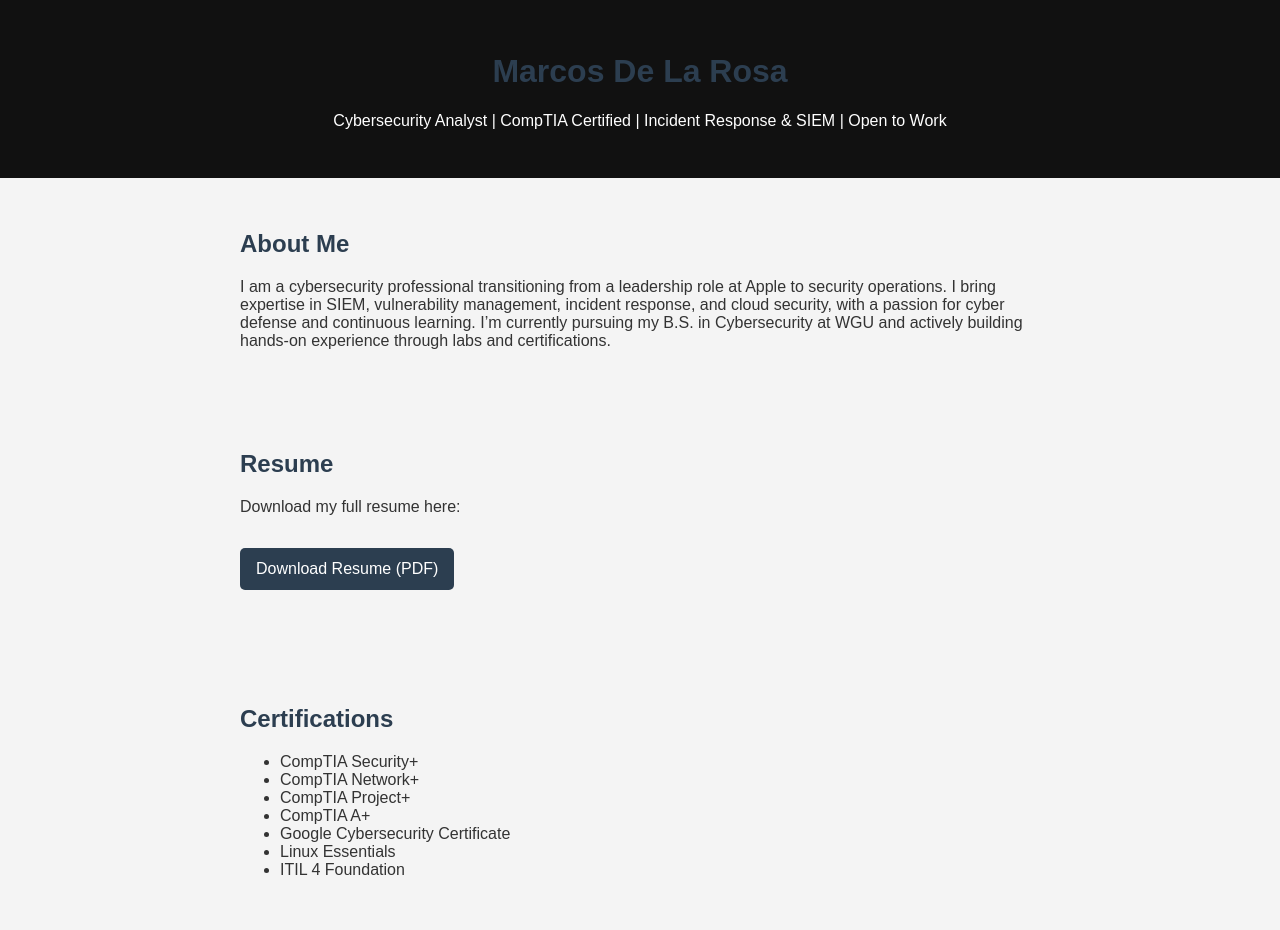
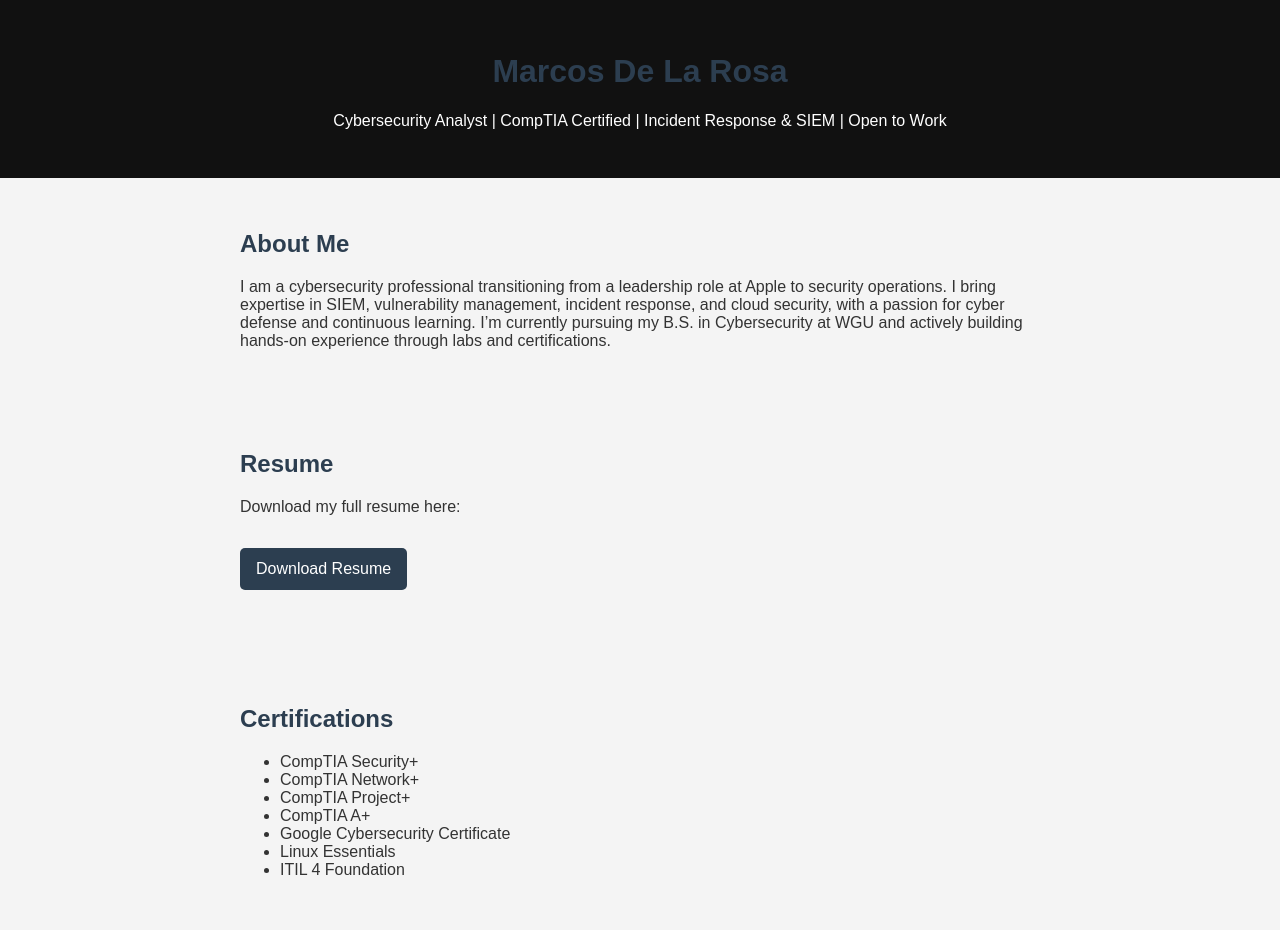
Before and after one commit to mdelarosa-cyber/mdelarosa-cyber.github.io, a plain HTML site: page index.html in a window 1280 px wide. Shown: the top 930 px of the page. Drawn offline with Linux system fonts and the light colour scheme.

Commit message:
Update index.html

```diff
--- a/index.html
+++ b/index.html
@@ -29,7 +29,7 @@
   <section class="resume">
     <h2>Resume</h2>
     <p>Download my full resume here:</p>
-    <a class="resume-link" href="Marcos_De_La_Rosa_Resume_Cybersecurity1.pdf" target="_blank">Download Resume (PDF)</a>
+    <a class="resume-link" href="Marcos_De_La_Rosa_Resume_Cybersecurity1.pdf" target="_blank">Download Resume </a>
   </section>
 
   <section class="certs">
```
